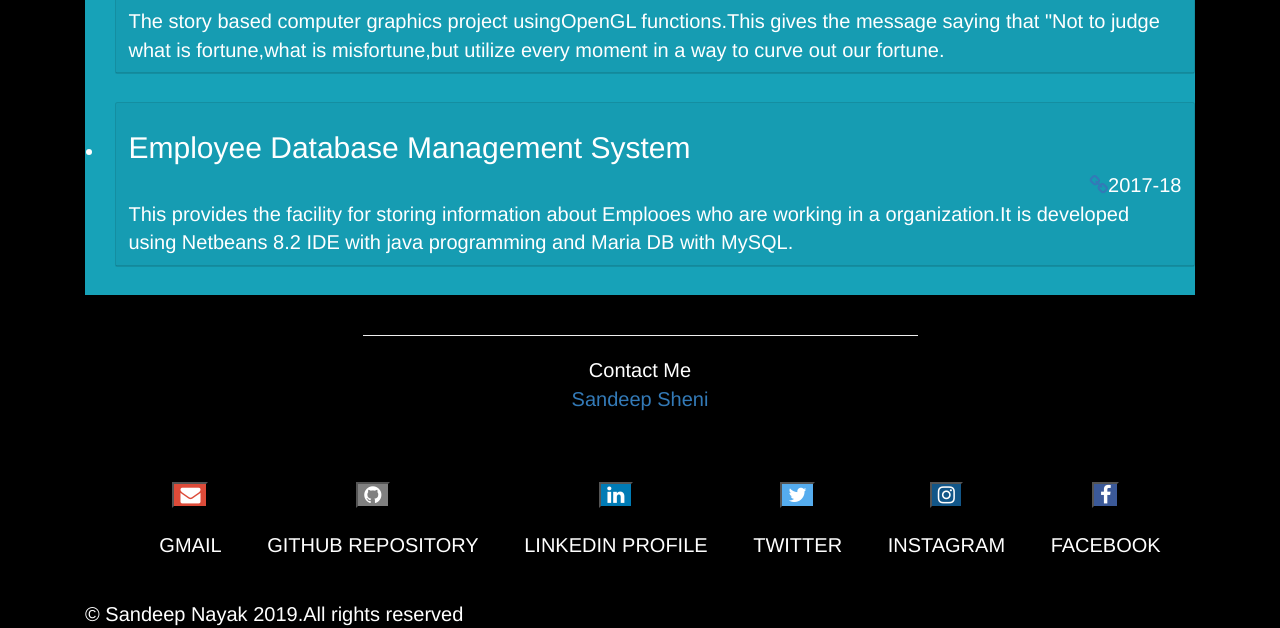
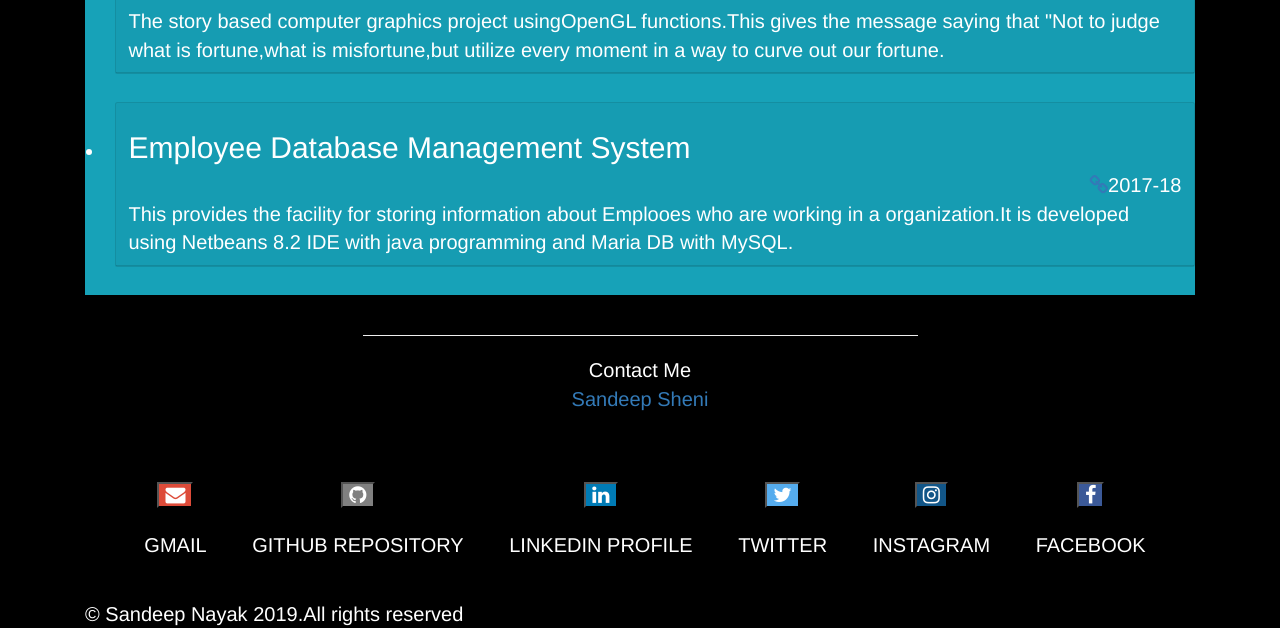
Before and after one commit to sandeepnayaks/sandeepnayaks.github.io, a Jekyll site: the page built from index.html, in a window 1280 px wide. Shown: the part 2716-3344 px from the top of the page. Built offline with Jekyll 4.4.1, drawn with Linux system fonts in a browser that asks for light colours; comment, search, counter and statistics services are not loaded.

Commit message:
Update default.html

```diff
--- a/_layouts/default.html
+++ b/_layouts/default.html
@@ -112,7 +112,7 @@ ul {
 		ul.icons {
 			cursor: default;
 			list-style: none;
-			padding-left: 40px;
+			padding-left: 10px;
 		}
 
 			ul.icons li {
```
